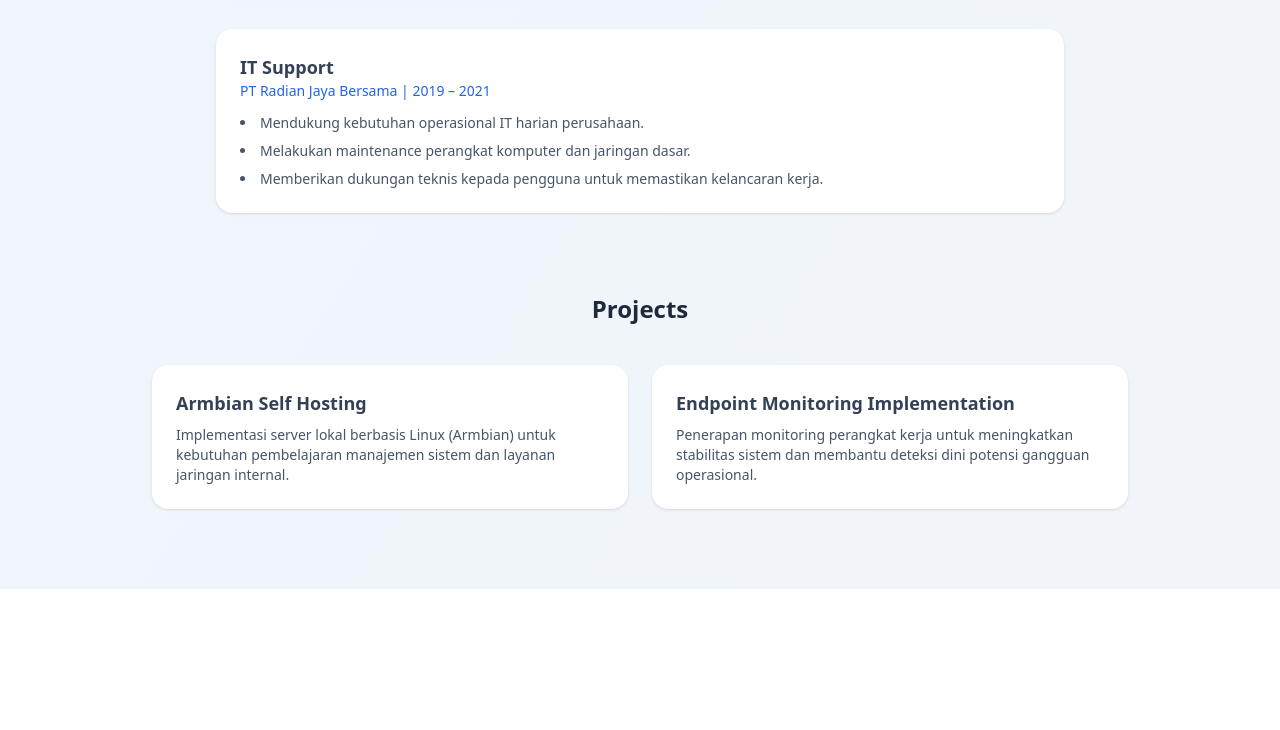
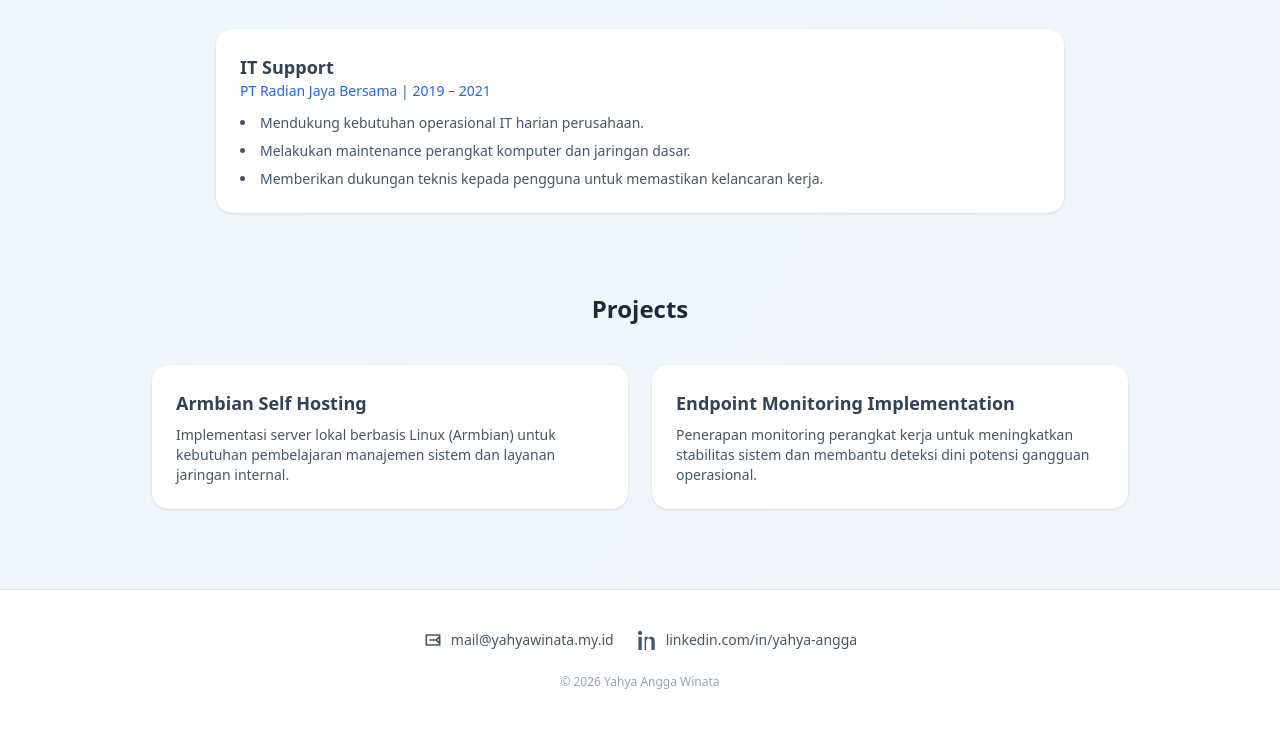
Before and after one commit to anggaraone-sys/yahyawinata, a plain HTML site: page index.html in a window 1280 px wide. Shown: the part 1373-2103 px from the top of the page. Before the commit the page ends 1962 px from the top, so only its background shows below. Drawn offline with nearby package versions, Linux system fonts and the light colour scheme.

Commit message:
Update index.html

```diff
--- a/index.html
+++ b/index.html
@@ -182,6 +182,39 @@
   </div>
 </section>
 
+<!-- FOOTER -->
+<footer class="bg-white py-10 border-t fade-in">
+  <div class="max-w-4xl mx-auto px-6 text-center">
+
+    <div class="flex flex-col md:flex-row justify-center items-center gap-6 text-sm text-slate-600">
+
+      <a href="mailto:mail@yahyawinata.my.id" class="flex items-center gap-2 hover:text-blue-600 transition">
+        <!-- Email Icon -->
+        <svg xmlns="http://www.w3.org/2000/svg" class="w-5 h-5" fill="none" stroke="currentColor" viewBox="0 0 24 24">
+          <path stroke-width="2" stroke-linecap="round" stroke-linejoin="round"
+                d="M16 12H8m8 0l-8 0m8 0l4-4m-4 4l4 4M4 6h16v12H4z"/>
+        </svg>
+        mail@yahyawinata.my.id
+      </a>
+
+      <a href="https://linkedin.com/in/yahya-angga" target="_blank"
+         class="flex items-center gap-2 hover:text-blue-600 transition">
+        <!-- LinkedIn Icon -->
+        <svg xmlns="http://www.w3.org/2000/svg" class="w-5 h-5" fill="currentColor" viewBox="0 0 24 24">
+          <path d="M4.98 3.5C4.98 4.88 3.86 6 2.5 6S0 4.88 0 3.5 1.12 1 2.5 1s2.48 1.12 2.48 2.5zM.5 8h4V24h-4zM8 8h3.6v2.2h.1c.5-.9 1.8-2.2 3.7-2.2 4 0 4.7 2.6 4.7 6v9.9h-4V15c0-2.1 0-4.8-3-4.8s-3.4 2.3-3.4 4.6v9.2H8z"/>
+        </svg>
+        linkedin.com/in/yahya-angga
+      </a>
+
+    </div>
+
+    <p class="mt-6 text-xs text-slate-400">
+      © 2026 Yahya Angga Winata
+    </p>
+
+  </div>
+</footer>
+
 <script>
   const faders = document.querySelectorAll('.fade-in');
   const observer = new IntersectionObserver(entries => {
```
